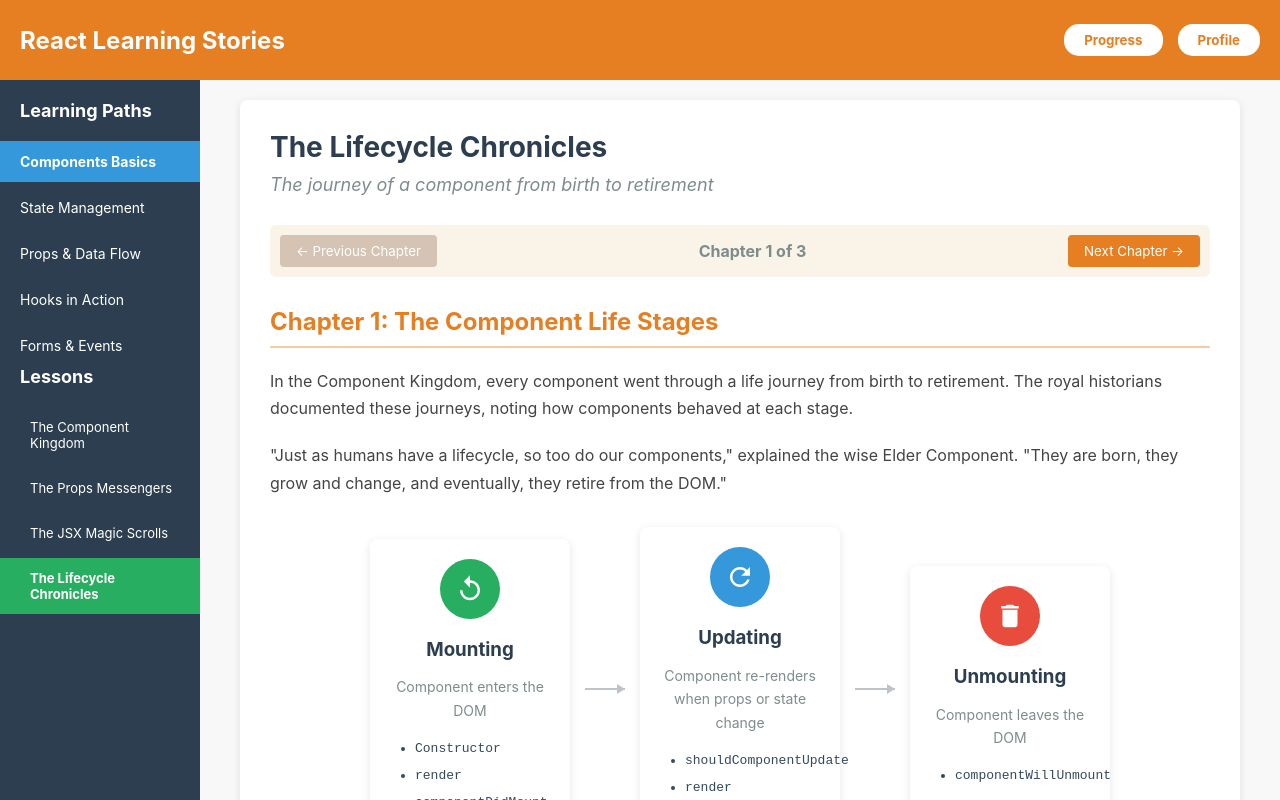
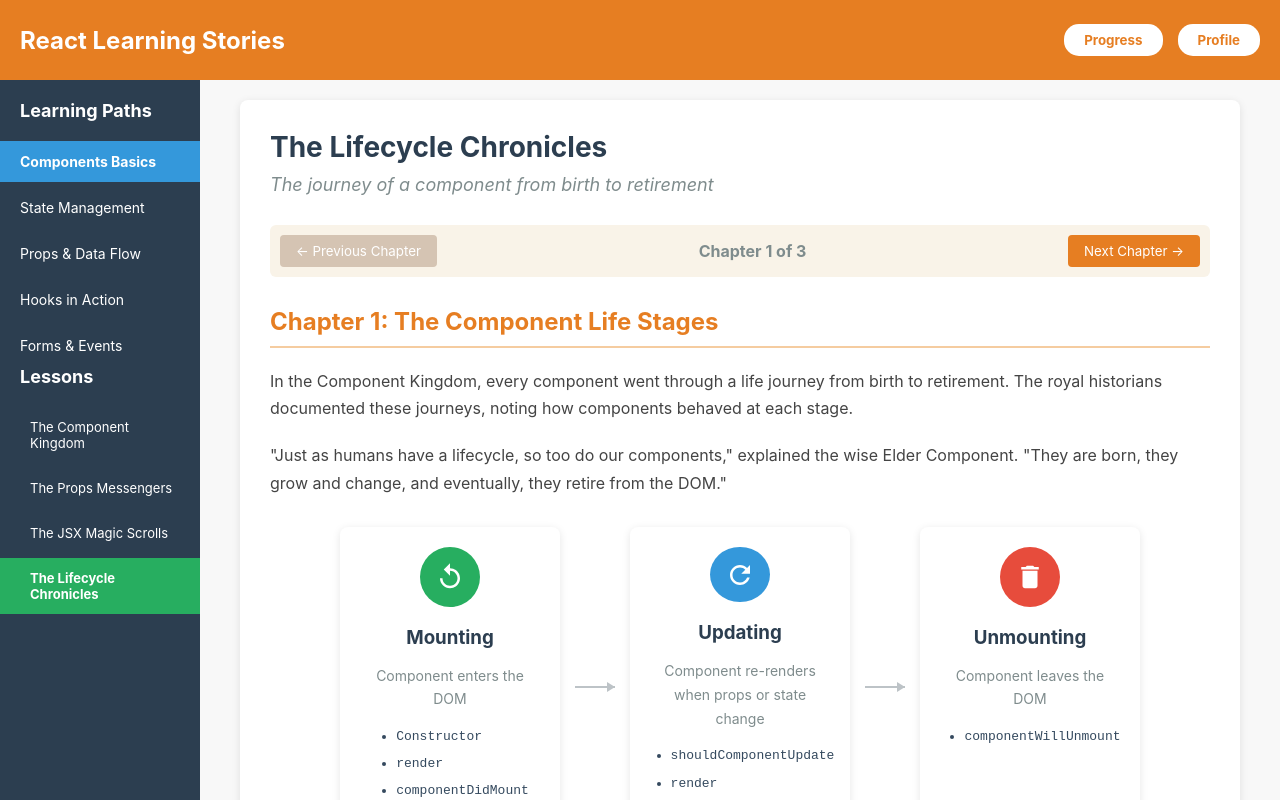
Before and after one commit to JaceG/React-Learning-Stories, a React (Create React App) app: page /courses/components-basics/component-lifecycle in a window 1280 px wide. Built offline with nearby package versions, Linux system fonts and the light colour scheme.

Commit message:
fixed UI/UX bugs in The Lifecycle Chronicles

```diff
--- a/src/courses/components-basics/pages/ComponentLifecycle/ComponentLifecycle.css
+++ b/src/courses/components-basics/pages/ComponentLifecycle/ComponentLifecycle.css
@@ -12,9 +12,17 @@
   background-color: white;
   border-radius: 8px;
   padding: 20px;
-  width: 200px;
+  min-width: 220px;
+  width: 220px;
+  height: 320px;
   box-shadow: 0 2px 8px rgba(0, 0, 0, 0.1);
   text-align: center;
+  display: flex;
+  flex-direction: column;
+  justify-content: flex-start;
+  align-items: center;
+  overflow-wrap: break-word;
+  box-sizing: border-box;
 }
 
 .lifecycle-icon {
--- a/src/courses/components-basics/pages/ComponentLifecycle/chapter1/chapter1.js
+++ b/src/courses/components-basics/pages/ComponentLifecycle/chapter1/chapter1.js
@@ -165,6 +165,17 @@ const ChapterOne = ({
 					fetching or cleanup) should occur.
 				</p>
 			</div>
+			<div className='reflection-section'>
+				<h3>Reflect on the Story</h3>
+				<p>
+					How does the component lifecycle metaphor help you
+					understand React's component stages?
+				</p>
+				<p>
+					When might you need to use lifecycle methods in your own
+					components?
+				</p>
+			</div>
 		</div>
 	);
 };
--- a/src/courses/components-basics/pages/ComponentLifecycle/chapter2/chapter2.js
+++ b/src/courses/components-basics/pages/ComponentLifecycle/chapter2/chapter2.js
@@ -544,6 +544,16 @@ this.fetchUserData(this.props.userId);
 					time in a component's lifecycle.
 				</p>
 			</div>
+			<div className='reflection-section'>
+				<h3>Reflect on the Story</h3>
+				<p>
+					How do mounting and updating methods differ in their
+					purpose?
+				</p>
+				<p>
+					When would you use componentDidMount vs. componentDidUpdate?
+				</p>
+			</div>
 		</div>
 	);
 };
--- a/src/courses/components-basics/pages/ComponentLifecycle/chapter3/chapter3.js
+++ b/src/courses/components-basics/pages/ComponentLifecycle/chapter3/chapter3.js
@@ -397,7 +397,7 @@ return <div>Timer: {this.state.seconds} seconds</div>;
 									addLifecycleMessage(
 										'Component unmounting without cleanup...this will cause memory leaks!'
 									);
-									retireComponent();
+									retireComponent(true);
 								}
 							}}
 							disabled={!isComponentBorn || isComponentRetired}
@@ -515,6 +515,14 @@ this.abortController.abort();
 					go.
 				</p>
 			</div>
+			<div className='reflection-section'>
+				<h3>Reflect on the Story</h3>
+				<p>Why is cleanup important when a component unmounts?</p>
+				<p>
+					What could happen if you forget to clean up resources in
+					componentWillUnmount?
+				</p>
+			</div>
 		</div>
 	);
 };
--- a/src/courses/components-basics/pages/ComponentLifecycle/index.js
+++ b/src/courses/components-basics/pages/ComponentLifecycle/index.js
@@ -135,7 +135,7 @@ function ComponentLifecycle() {
 	};
 
 	// Function to simulate component retirement (unmounting)
-	const retireComponent = () => {
+	const retireComponent = (withoutCleanup = false) => {
 		if (isComponentBorn && !isComponentRetired) {
 			setIsComponentRetired(true);
 
@@ -149,8 +149,11 @@ function ComponentLifecycle() {
 				);
 				addLifecycleMessage('Component has been removed from the DOM.');
 			} else if (currentChapter === 3) {
-				// Only add these messages if we haven't already added a custom unmount message
-				if (
+				if (withoutCleanup) {
+					addLifecycleMessage(
+						'Component has been removed from the DOM without cleanup.'
+					);
+				} else if (
 					!lifecycleMessages.some((msg) =>
 						msg.text.includes('without cleanup')
 					)
```
